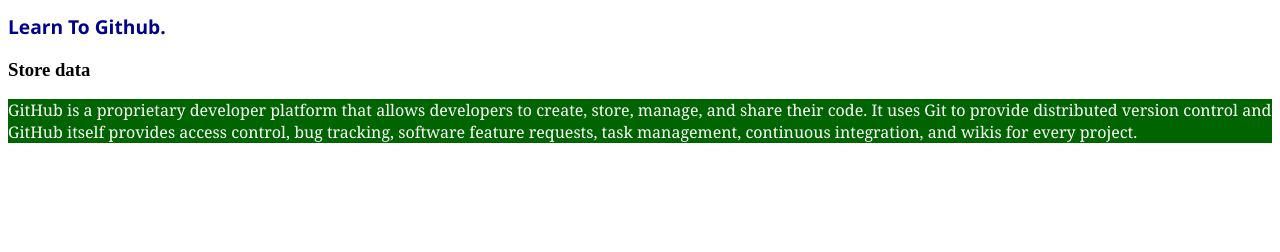
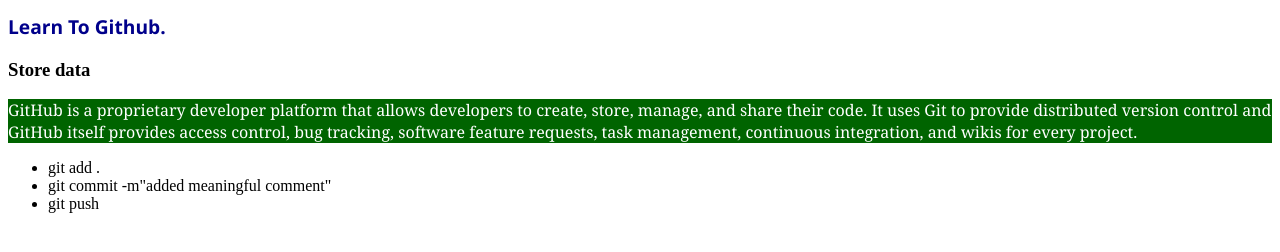
Before and after one commit to shahreia/module3, a plain HTML site: page index.html in a window 1280 px wide. Drawn offline with Linux system fonts and the light colour scheme.

Commit message:
added comment

```diff
--- a/index.html
+++ b/index.html
@@ -13,6 +13,11 @@
     <div>
         <h3>Store data</h3>
         <p>GitHub is a proprietary developer platform that allows developers to create, store, manage, and share their code. It uses Git to provide distributed version control and GitHub itself provides access control, bug tracking, software feature requests, task management, continuous integration, and wikis for every project.</p>
+    <ul>
+        <li>git add .</li>
+        <li>git commit -m"added meaningful comment"</li>
+        <li>git push</li>
+    </ul>
     </div>
 
 </body>
```
